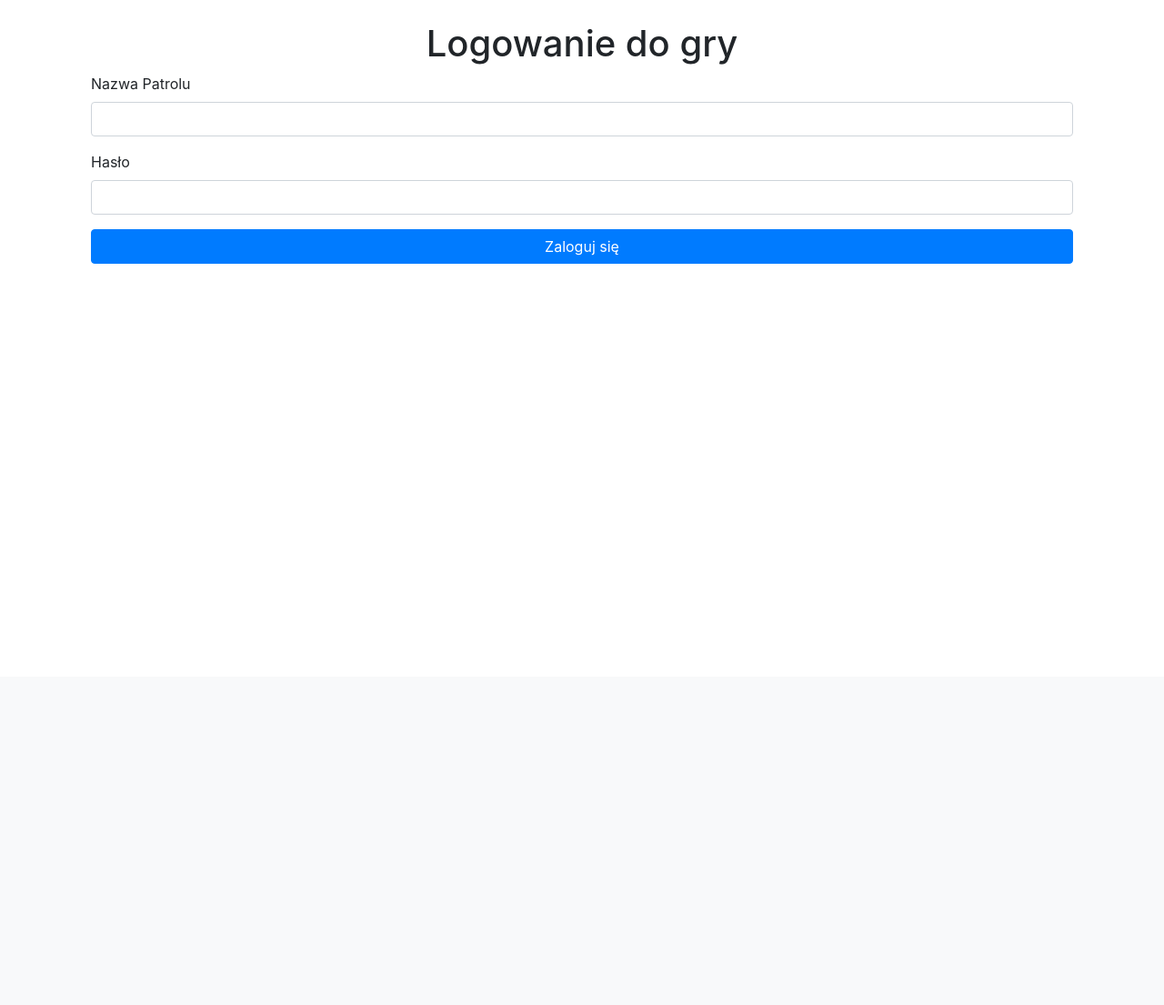
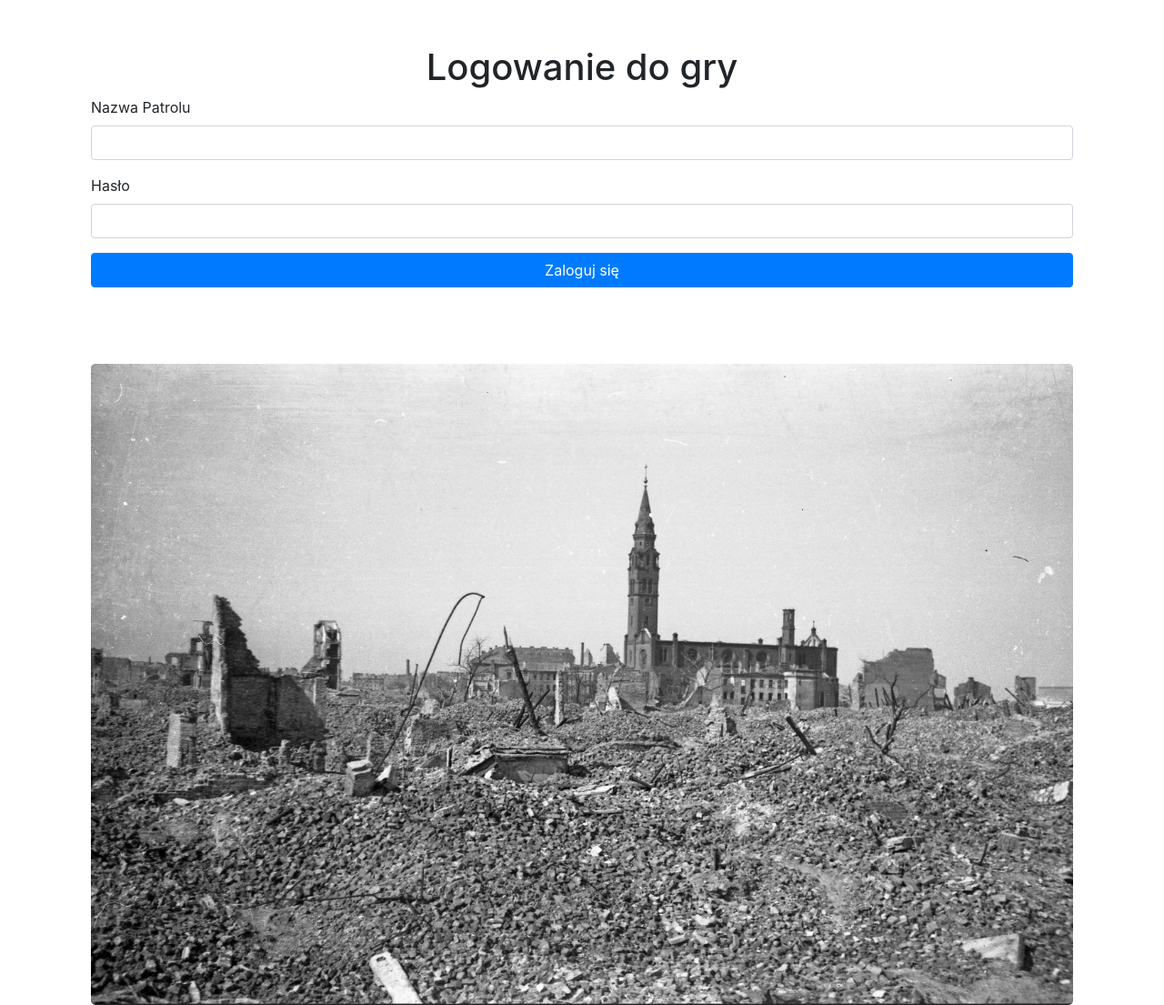
Before and after one commit to latarek-dev/Game2024, a Flask app: page / in a window 1280 px wide. Shown: the part 56-1161 px from the top of the page at 91% size. Before the commit the page ends 346 px from the top, so only its background shows below. Run offline with Flask 3, Linux system fonts and the light colour scheme; some libraries are stand-ins or nearby versions.

Commit message:
Added photo in login page

```diff
--- a/app.py
+++ b/app.py
@@ -34,4 +34,4 @@ if __name__ == '__main__':
     # Upewnij się, że scheduler zakończy działanie po zamknięciu aplikacji
     atexit.register(lambda: scheduler.shutdown())
 
-    app.run(debug=True)
+    app.run()
--- a/game_status.py
+++ b/game_status.py
@@ -2,8 +2,8 @@ from datetime import datetime
 from models import db, Family
 
 # Czas rozpoczęcia i zakończenia gry
-GAME_START_TIME = datetime(2024, 7, 27, 14, 0, 0)
-GAME_END_TIME = datetime(2024, 7, 28, 23, 0, 0)
+GAME_START_TIME = datetime(2024, 7, 29, 9, 0, 0)
+GAME_END_TIME = datetime(2024, 7, 29, 16, 0, 0)
 
 def game_in_progress():
     now = datetime.now()
--- a/migrations/versions/061923614668_initial_migration.py
+++ b/migrations/versions/05c0478bcb88_initial_migration.py
@@ -1,8 +1,8 @@
 """Initial migration
 
-Revision ID: 061923614668
+Revision ID: 05c0478bcb88
 Revises:
-Create Date: 2024-07-28 18:39:54.686556
+Create Date: 2024-07-29 00:40:00.574150
 
 """
 from alembic import op
@@ -10,7 +10,7 @@ import sqlalchemy as sa
 
 
 # revision identifiers, used by Alembic.
-revision = '061923614668'
+revision = '05c0478bcb88'
 down_revision = None
 branch_labels = None
 depends_on = None
--- a/templates/index.html
+++ b/templates/index.html
@@ -1,6 +1,21 @@
 {% extends "base.html" %}
 
 {% block title %}Logowanie{% endblock %}
+
+{% block head %}
+    <style>
+        .container {
+            margin-top: 50px;
+        }
+
+        .img-fluid {
+            max-width: 100%;
+            height: auto;
+            margin-top: 20px;
+            border-radius: 5px;
+        }
+    </style>
+{% endblock %}
 
 {% block content %}
 <div class="container">
@@ -27,5 +42,11 @@
             {{ form.submit(class="btn btn-primary btn-block") }}
         </div>
     </form>
+
+    <!-- Dodanie obrazka Warszawy poniżej formularza logowania -->
+    <br>
+    <div class="mt-4 text-center">
+        <img src="{{ url_for('static', filename='images/warszawa.jpg') }}" class="img-fluid" alt="Warszawa">
+    </div>
 </div>
 {% endblock %}
```
Also changed, not shown: instance/database.db, static/images/warszawa.jpg (added).
